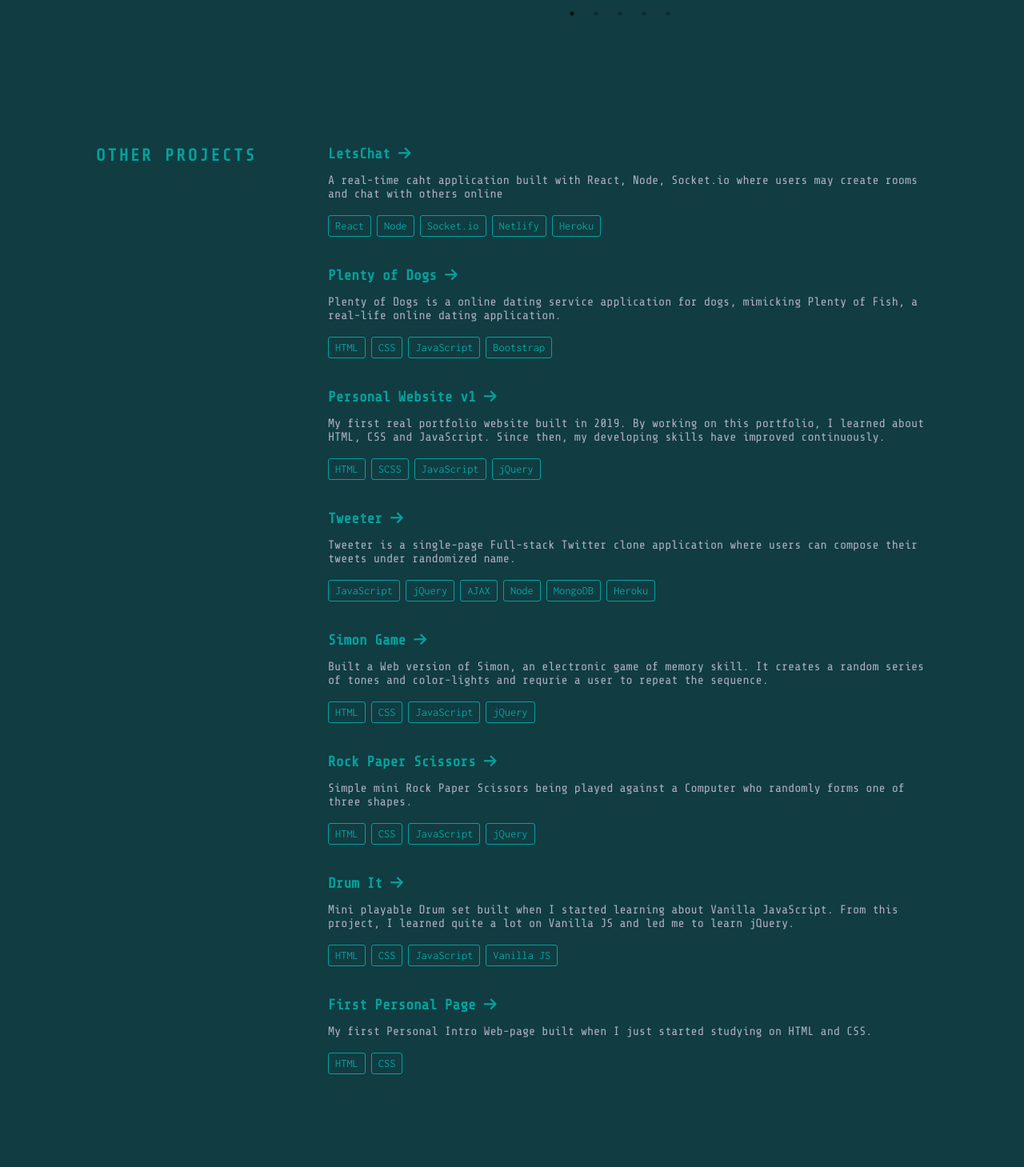
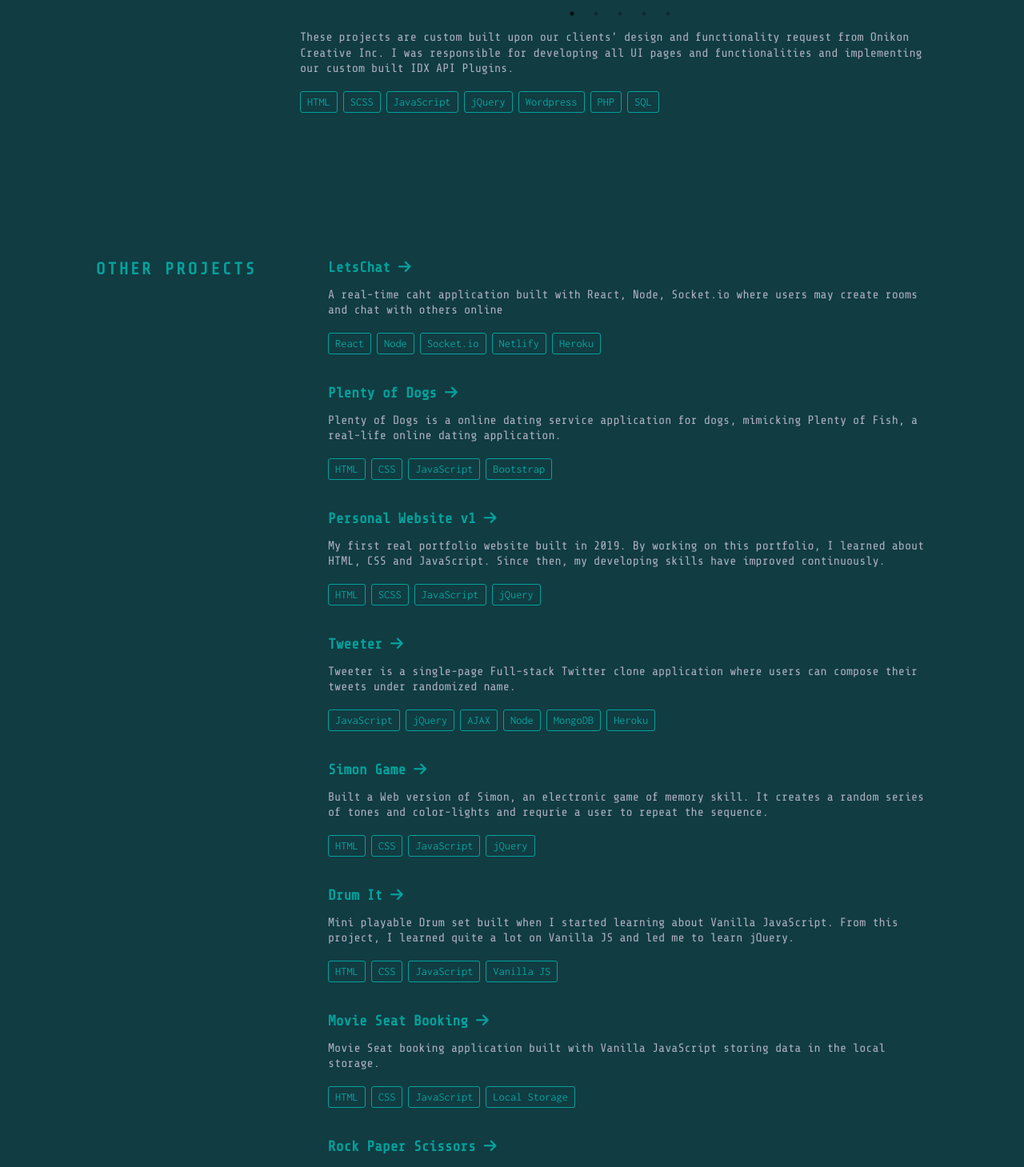
Before and after one commit to Gimorhee/portfolio-v2, a React (Create React App) app: page / in a window 1280 px wide. Shown: the part 2971-4430 px from the top of the page at 80% size. Built offline with nearby package versions, Linux system fonts and the light colour scheme.

Commit message:
Featured Projects Component Edited

```diff
--- a/src/components/projects/featured/FeaturedProjects.js
+++ b/src/components/projects/featured/FeaturedProjects.js
@@ -1,5 +1,8 @@
 import React from "react";
-import OnikonCarousel from "./OnikonCarousel";
+
+import OnikonProjects from "./onikon/OnikonProjects";
+
+import "../../../css/projects/projects.css";
 
 function FeaturedProjects() {
   return (
@@ -7,12 +10,7 @@ function FeaturedProjects() {
       <div className="FeaturedProjects">
         <h1 className="Project-Header">FEATURED PROJECTS</h1>
         <div className="FeaturedProjects-Container">
-          <div className="OnikonProject-Container">
-            <h1 className="OnikonProject-Header">
-              Real Estate Agent's Website
-            </h1>
-            <OnikonCarousel />
-          </div>
+          <OnikonProjects />
         </div>
       </div>
     </div>
--- a/src/components/projects/featured/OnikonCarousel.js
+++ b/src/components/projects/featured/onikon/OnikonCarousel.js
@@ -29,7 +29,7 @@ function OnikonCarousel() {
     ]
   };
   return (
-    <div className="Onikon-Container">
+    <div className="Onikon-Carousel-Container">
       <Slider {...settings}>
         <a
           className="Single-Container Khanhvo"
--- /dev/null
+++ b/src/components/projects/featured/onikon/OnikonProjects.js
@@ -0,0 +1,31 @@
+import React from "react";
+
+import OnikonCarousel from "./OnikonCarousel.js";
+
+import "../../../../css/projects/projects.css";
+
+function OnikonProjects() {
+  return (
+    <div className="OnikonProject-Container">
+      <h1 className="OnikonProject-Header">Real Estate Agents Website</h1>
+      <OnikonCarousel />
+      <p className="OnikonProject-Info">
+        These projects are custom built upon our clients' design and
+        functionality request from Onikon Creative Inc. I was responsible for
+        developing all UI pages and functionalities and implementing our custom
+        built IDX API Plugins.
+      </p>
+      <div className="OnikonProject-Stacks">
+        <span className="OnikonProject-Stack">HTML</span>
+        <span className="OnikonProject-Stack">SCSS</span>
+        <span className="OnikonProject-Stack">JavaScript</span>
+        <span className="OnikonProject-Stack">jQuery</span>
+        <span className="OnikonProject-Stack">Wordpress</span>
+        <span className="OnikonProject-Stack">PHP</span>
+        <span className="OnikonProject-Stack">SQL</span>
+      </div>
+    </div>
+  );
+}
+
+export default OnikonProjects;
--- a/src/components/projects/other/OtherProject.js
+++ b/src/components/projects/other/OtherProject.js
@@ -3,6 +3,7 @@ import React from "react";
 function OtherProject({ name, link, info, stacks }) {
   return (
     <div className="OtherProject-Container">
+      {name && (
         <div className="ProjectName-Container">
           <p className="Project-Name">
             <a href={link} target="_blank">
@@ -11,6 +12,7 @@ function OtherProject({ name, link, info, stacks }) {
           </p>
           <i className="fas fa-arrow-right Project-Icon"></i>
         </div>
+      )}
       <p className="Project-Info">{info}</p>
       <div className="Project-Stacks">
         {stacks.map(stack => (
--- a/src/components/projects/other/OtherProjects.js
+++ b/src/components/projects/other/OtherProjects.js
@@ -39,22 +39,22 @@ function OtherProjects() {
           stacks={["HTML", "CSS", "JavaScript", "jQuery"]}
         />
         <OtherProject
-          name="Rock Paper Scissors"
-          link="https://gimorhee.github.io/RockPaperScissors/"
-          info="Simple mini Rock Paper Scissors being played against a Computer who randomly forms one of three shapes."
-          stacks={["HTML", "CSS", "JavaScript", "jQuery"]}
-        />
-        <OtherProject
           name="Drum It"
           link="https://gimorhee.github.io/DrumIt/"
           info="Mini playable Drum set built when I started learning about Vanilla JavaScript. From this project, I learned quite a lot on Vanilla JS and led me to learn jQuery."
           stacks={["HTML", "CSS", "JavaScript", "Vanilla JS"]}
         />
         <OtherProject
-          name="First Personal Page"
-          link="https://gimorhee.github.io/FirstPersonalPage/"
-          info="My first Personal Intro Web-page built when I just started studying on HTML and CSS."
-          stacks={["HTML", "CSS"]}
+          name="Movie Seat Booking"
+          link="https://github.com/Gimorhee/MovieSeatBooking/settings"
+          info="Movie Seat booking application built with Vanilla JavaScript storing data in the local storage."
+          stacks={["HTML", "CSS", "JavaScript", "Local Storage"]}
+        />
+        <OtherProject
+          name="Rock Paper Scissors"
+          link="https://gimorhee.github.io/RockPaperScissors/"
+          info="Simple mini Rock Paper Scissors being played against a Computer who randomly forms one of three shapes."
+          stacks={["HTML", "CSS", "JavaScript", "jQuery"]}
         />
       </div>
     </div>
--- a/src/css/projects/projects.css
+++ b/src/css/projects/projects.css
@@ -31,7 +31,26 @@
   margin-bottom: 10px;
 }
 
-.FeaturedProjects .FeaturedProjects-Container .OnikonProject-Container .Onikon-Container .Single-Container {
+.FeaturedProjects .FeaturedProjects-Container .OnikonProject-Container .OnikonProject-Info {
+  margin-top: 35px;
+  color: #afafbf;
+  margin-bottom: 15px;
+  line-height: 1.3;
+  font-size: 15px;
+}
+
+.FeaturedProjects .FeaturedProjects-Container .OnikonProject-Container .OnikonProject-Stacks .OnikonProject-Stack {
+  font-family: "Inconsolata", monospace;
+  color: #05a19c;
+  border: 1px solid #05a19c;
+  border-radius: 3px;
+  margin: 3px 7px 3px 0;
+  padding: 5px 8px;
+  font-size: 0.9rem;
+  display: inline-block;
+}
+
+.FeaturedProjects .FeaturedProjects-Container .OnikonProject-Container .Onikon-Carousel-Container .Single-Container {
   width: 100%;
   padding-bottom: 50%;
   -webkit-transition: 0.6s ease-in-out all;
@@ -41,7 +60,7 @@
   background-repeat: no-repeat;
 }
 
-.FeaturedProjects .FeaturedProjects-Container .OnikonProject-Container .Onikon-Container .Single-Container .Project-Name {
+.FeaturedProjects .FeaturedProjects-Container .OnikonProject-Container .Onikon-Carousel-Container .Single-Container .Project-Name {
   display: block;
   margin: 0;
   position: absolute;
@@ -54,18 +73,18 @@
   font-weight: 900;
 }
 
-.FeaturedProjects .FeaturedProjects-Container .OnikonProject-Container .Onikon-Container .Single-Container:hover {
+.FeaturedProjects .FeaturedProjects-Container .OnikonProject-Container .Onikon-Carousel-Container .Single-Container:hover {
   -webkit-transform: scale(1.05);
           transform: scale(1.05);
 }
 
-.FeaturedProjects .FeaturedProjects-Container .OnikonProject-Container .Onikon-Container .Single-Container .Single-Inner-Container {
+.FeaturedProjects .FeaturedProjects-Container .OnikonProject-Container .Onikon-Carousel-Container .Single-Container .Single-Inner-Container {
   opacity: 1;
   width: 100%;
   height: 100%;
 }
 
-.FeaturedProjects .FeaturedProjects-Container .OnikonProject-Container .Onikon-Container .Single-Container:hover .Single-Inner-Container {
+.FeaturedProjects .FeaturedProjects-Container .OnikonProject-Container .Onikon-Carousel-Container .Single-Container:hover .Single-Inner-Container {
   display: block;
   position: absolute;
   height: 100%;
@@ -78,11 +97,11 @@
   left: 0;
 }
 
-.FeaturedProjects .FeaturedProjects-Container .OnikonProject-Container .Onikon-Container .Single-Container:hover .Single-Inner-Container .Single-Inner-Info {
+.FeaturedProjects .FeaturedProjects-Container .OnikonProject-Container .Onikon-Carousel-Container .Single-Container:hover .Single-Inner-Container .Single-Inner-Info {
   opacity: 1;
 }
 
-.FeaturedProjects .FeaturedProjects-Container .OnikonProject-Container .Onikon-Container .Single-Container:hover .Single-Project-Header {
+.FeaturedProjects .FeaturedProjects-Container .OnikonProject-Container .Onikon-Carousel-Container .Single-Container:hover .Single-Project-Header {
   opacity: 1;
 }
 
@@ -116,6 +135,12 @@
         -ms-flex-direction: column;
             flex-direction: column;
     padding: 100px 20px;
+  }
+  .FeaturedProjects .Project-Header {
+    margin-bottom: 35px;
+  }
+  .FeaturedProjects .FeaturedProjects-Container {
+    margin: 0 auto;
   }
 }
 
@@ -180,6 +205,7 @@
 .OtherProjects .OtherProjects-Container .OtherProject-Container .Project-Info {
   color: #afafbf;
   margin-bottom: 15px;
+  line-height: 1.3;
   font-size: 15px;
 }
 
--- a/src/css/projects/projects.scss
+++ b/src/css/projects/projects.scss
@@ -20,6 +20,7 @@
     max-width: 850px;
     padding: 0 25px;
 
+    // ONIKON PROJECT COMPONENT
     .OnikonProject-Container {
       .OnikonProject-Header {
         color: #05a19c;
@@ -27,7 +28,28 @@
         margin-bottom: 10px;
       }
 
-      .Onikon-Container {
+      .OnikonProject-Info {
+        margin-top: 35px;
+        color: #afafbf;
+        margin-bottom: 15px;
+        line-height: 1.3;
+        font-size: 15px;
+      }
+
+      .OnikonProject-Stacks {
+        .OnikonProject-Stack {
+          font-family: "Inconsolata", monospace;
+          color: #05a19c;
+          border: 1px solid #05a19c;
+          border-radius: 3px;
+          margin: 3px 7px 3px 0;
+          padding: 5px 8px;
+          font-size: 0.9rem;
+          display: inline-block;
+        }
+      }
+
+      .Onikon-Carousel-Container {
         .Single-Container {
           width: 100%;
           padding-bottom: 50%;
@@ -115,6 +137,14 @@
     display: flex;
     flex-direction: column;
     padding: 100px 20px;
+
+    .Project-Header {
+      margin-bottom: 35px;
+    }
+
+    .FeaturedProjects-Container {
+      margin: 0 auto;
+    }
   }
 }
 
@@ -171,6 +201,7 @@
       .Project-Info {
         color: #afafbf;
         margin-bottom: 15px;
+        line-height: 1.3;
         font-size: 15px;
       }
 
```
Also changed, not shown: 1 other file (tests, documents, lock files or other folders). Lines whose indentation alone changed are shown as unchanged.
